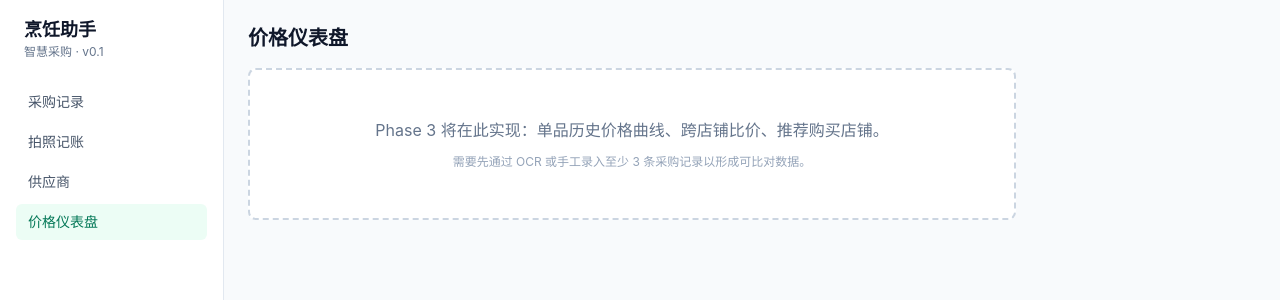
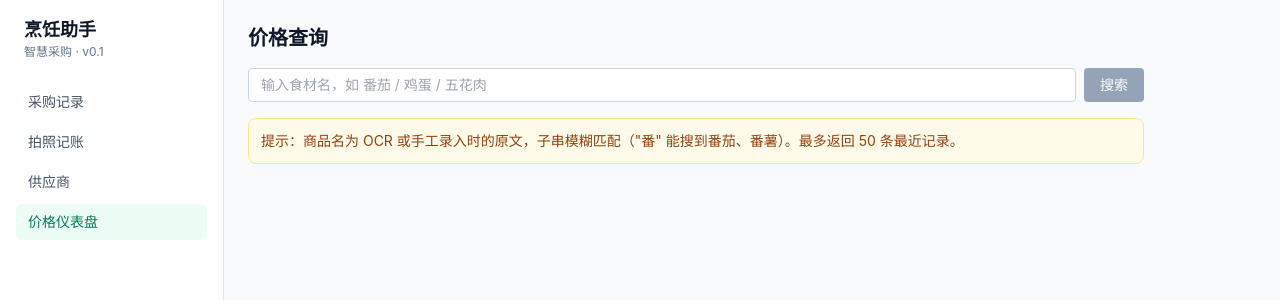
Before and after one commit to qh4869/kitchen-project, a React (Vite) app in the folder apps/web/: page /dashboard in a window 1280 px wide. Shown: the top 300 px of the page. Built offline with nearby package versions, Linux system fonts and the light colour scheme.

Commit message:
feat(web): replace DashboardPage placeholder with price search UI

```diff
--- a/apps/web/src/pages/DashboardPage.tsx
+++ b/apps/web/src/pages/DashboardPage.tsx
@@ -1,15 +1,147 @@
+import { useState } from "react";
+import { useQuery } from "@tanstack/react-query";
+import { api, ApiError } from "../api/client";
+
+type SearchResultItem = {
+  name: string;
+  quantity: string;
+  unit: string | null;
+  unit_price: string;
+  category: string | null;
+  brand: string | null;
+  supplier_id: string | null;
+  supplier_name: string | null;
+  purchase_id: string;
+  purchase_time: string;
+};
+
+type SearchResult = {
+  query: string;
+  count: number;
+  items: SearchResultItem[];
+};
+
+type Phase = "initial" | "loading" | "empty" | "success" | "error";
+
+function formatPrice(unitPrice: string, unit: string | null): string {
+  return `¥${unitPrice}${unit ? ` / ${unit}` : ""}`;
+}
+
+function formatTime(iso: string): string {
+  const d = new Date(iso);
+  const pad = (n: number) => String(n).padStart(2, "0");
+  return `${d.getFullYear()}-${pad(d.getMonth() + 1)}-${pad(d.getDate())} ${pad(d.getHours())}:${pad(d.getMinutes())}`;
+}
+
 export default function DashboardPage() {
+  const [input, setInput] = useState("");
+  const [submittedQ, setSubmittedQ] = useState("");
+
+  const { data, isFetching, error } = useQuery<SearchResult>({
+    queryKey: ["prices", submittedQ],
+    queryFn: () =>
+      api.get<SearchResult>(
+        `/api/v1/prices/search?q=${encodeURIComponent(submittedQ)}`
+      ),
+    enabled: !!submittedQ,
+  });
+
+  const phase: Phase = !submittedQ
+    ? "initial"
+    : isFetching
+      ? "loading"
+      : error
+        ? "error"
+        : data && data.count === 0
+          ? "empty"
+          : "success";
+
+  const handleSubmit = (e: React.FormEvent) => {
+    e.preventDefault();
+    const q = input.trim();
+    if (q) setSubmittedQ(q);
+  };
+
   return (
-    <div className="max-w-3xl">
-      <h2 className="mb-4 text-xl font-bold">价格仪表盘</h2>
-      <div className="rounded-lg border-2 border-dashed border-slate-300 bg-white p-12 text-center">
-        <p className="text-slate-500">
-          Phase 3 将在此实现：单品历史价格曲线、跨店铺比价、推荐购买店铺。
-        </p>
-        <p className="mt-3 text-xs text-slate-400">
-          需要先通过 OCR 或手工录入至少 3 条采购记录以形成可比对数据。
-        </p>
-      </div>
+    <div className="max-w-4xl">
+      <h2 className="mb-4 text-xl font-bold">价格查询</h2>
+
+      <form onSubmit={handleSubmit} className="mb-4 flex gap-2">
+        <input
+          type="text"
+          value={input}
+          onChange={(e) => setInput(e.target.value)}
+          placeholder="输入食材名，如 番茄 / 鸡蛋 / 五花肉"
+          className="flex-1 rounded border border-slate-300 px-3 py-1.5 text-sm"
+        />
+        <button
+          type="submit"
+          disabled={isFetching || !input.trim()}
+          className="rounded bg-emerald-600 px-4 py-1.5 text-sm font-medium text-white hover:bg-emerald-700 disabled:bg-slate-400"
+        >
+          {isFetching ? "搜索中…" : "搜索"}
+        </button>
+      </form>
+
+      {phase === "initial" && (
+        <div className="rounded-lg border border-amber-200 bg-amber-50 p-3 text-sm text-amber-800">
+          提示：商品名为 OCR 或手工录入时的原文，子串模糊匹配（"番" 能搜到番茄、番薯）。最多返回 50 条最近记录。
+        </div>
+      )}
+
+      {phase === "loading" && (
+        <p className="text-sm text-slate-500">查询中…</p>
+      )}
+
+      {phase === "error" && (
+        <div className="rounded-lg border border-red-200 bg-red-50 p-3 text-sm text-red-800">
+          查询失败：{(error as ApiError).detail || "网络异常，请稍后重试"}
+        </div>
+      )}
+
+      {phase === "empty" && (
+        <div className="rounded-lg border border-amber-200 bg-amber-50 p-3 text-sm text-amber-800">
+          未找到 &ldquo;{submittedQ}&rdquo; 的采购记录。可以换个关键词，或先去「拍照记账」/「采购记录」录入。
+        </div>
+      )}
+
+      {phase === "success" && data && (
+        <>
+          <p className="mb-2 text-xs text-slate-500">
+            找到 {data.count} 条匹配记录（按采购时间倒序）
+          </p>
+          <div className="overflow-hidden rounded-lg border border-slate-200">
+            <table className="w-full text-sm">
+              <thead className="bg-slate-50 text-slate-600">
+                <tr>
+                  <th className="px-3 py-2 text-left font-medium">商品名</th>
+                  <th className="px-3 py-2 text-right font-medium">单价</th>
+                  <th className="px-3 py-2 text-left font-medium">店铺</th>
+                  <th className="px-3 py-2 text-left font-medium">采购时间</th>
+                </tr>
+              </thead>
+              <tbody>
+                {data.items.map((it, idx) => (
+                  <tr key={`${it.purchase_id}-${idx}`} className="border-t border-slate-100">
+                    <td className="px-3 py-1.5">{it.name}</td>
+                    <td className="px-3 py-1.5 text-right font-mono tabular-nums">
+                      {formatPrice(it.unit_price, it.unit)}
+                    </td>
+                    <td className="px-3 py-1.5">
+                      {it.supplier_name ?? (
+                        <span className="text-slate-400">—（未绑店铺）</span>
+                      )}
+                    </td>
+                    <td className="px-3 py-1.5 text-slate-600">
+                      {formatTime(it.purchase_time)}
+                    </td>
+                  </tr>
+                ))}
+              </tbody>
+            </table>
+          </div>
+        </>
+      )}
     </div>
   );
 }
```
